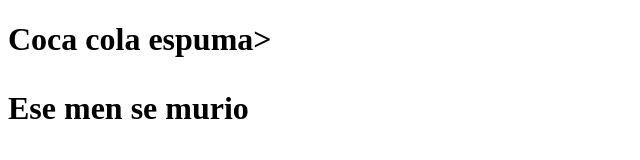
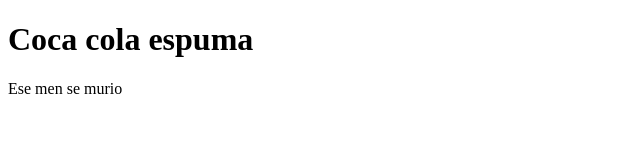
Before and after one commit to Diemooder1/Proyecto-web-empresa-b, a plain HTML site: page index.html in a window 1280 px wide. Shown: the whole page, without its empty margins (0-640 px from the left). Drawn offline with Linux system fonts and the light colour scheme.

Commit message:
Reparacion titulo

```diff
--- a/index.html
+++ b/index.html
@@ -7,7 +7,7 @@
     <title>Document</title>
 </head>
 <body>
-    <h1>Coca cola espuma>
+    <h1>Coca cola espuma</h1>
         <p>Ese men se murio</p>
 </body>
 </html>
```
